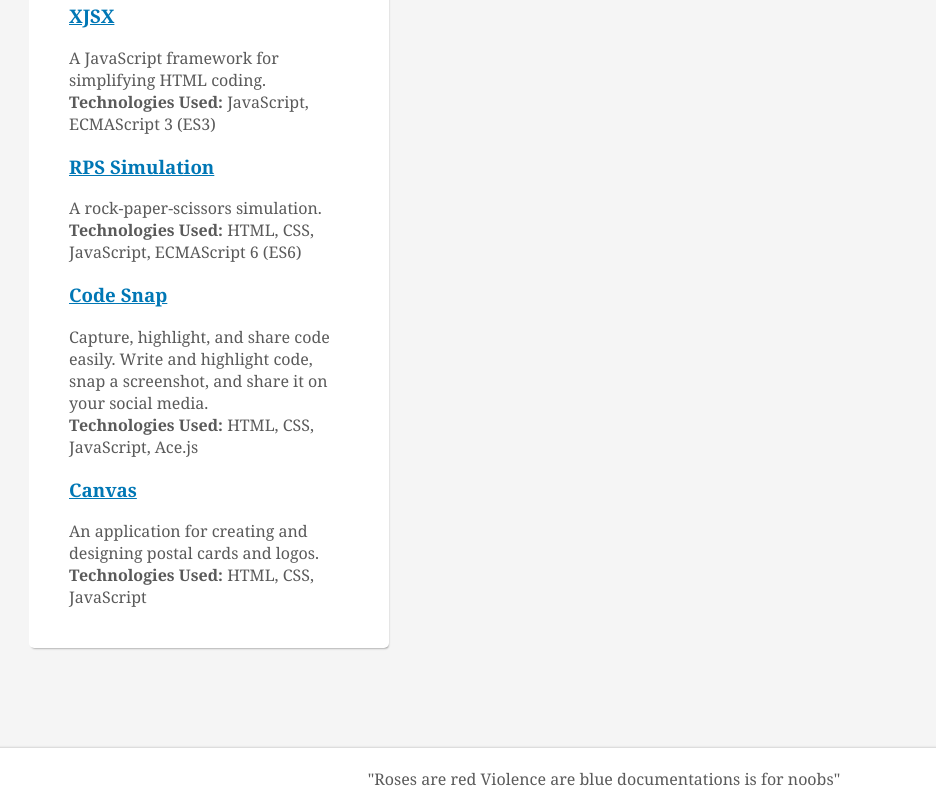
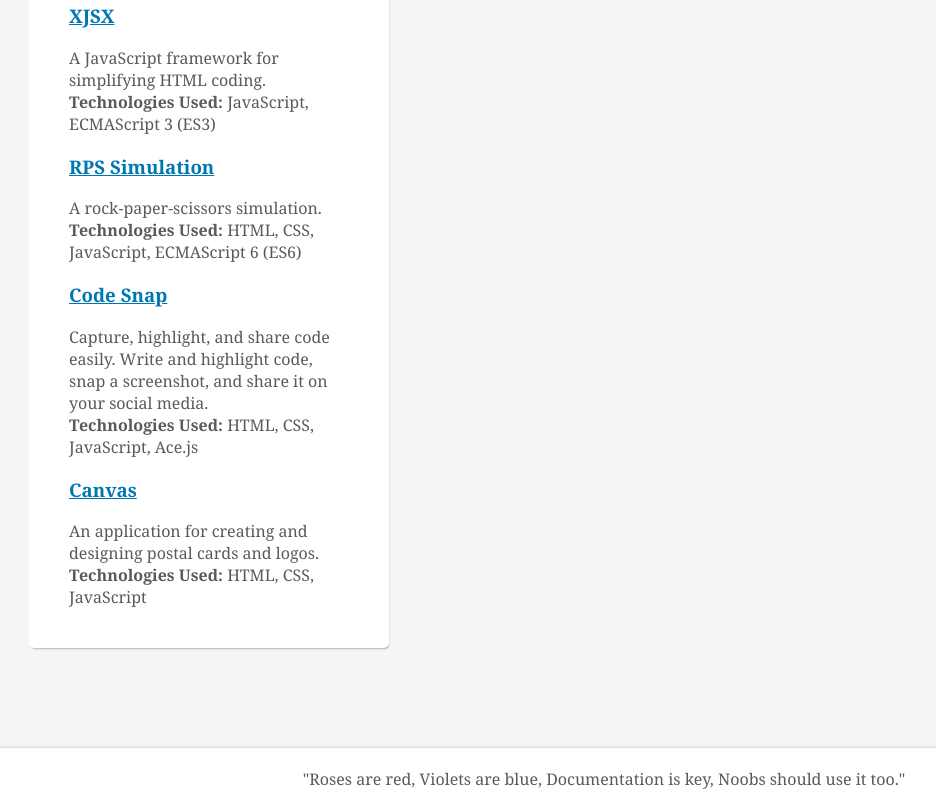
Before and after one commit to Owens94819/owens94819.github.io, a plain HTML site: page index.html in a window 1280 px wide. Shown: the part 1868-2678 px from the top of the page, without its empty margins (36-972 px from the left). Drawn offline with Linux system fonts and the light colour scheme.

Commit message:
quote added

```diff
--- a/index.html
+++ b/index.html
@@ -185,7 +185,10 @@
         </section>
     </main>
   <footer>
-    "Roses are red Violence are blue documentations is for noobs"
+    "Roses are red,
+Violets are blue,
+Documentation is key,
+Noobs should use it too."
   </footer>
 </body>
 
```
